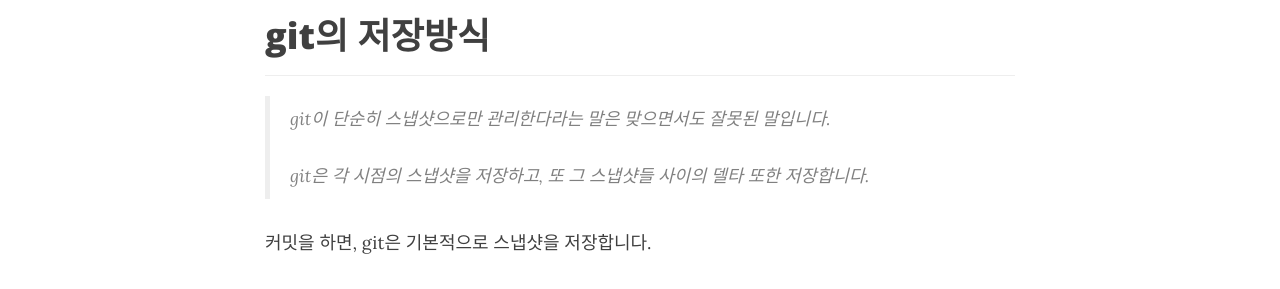
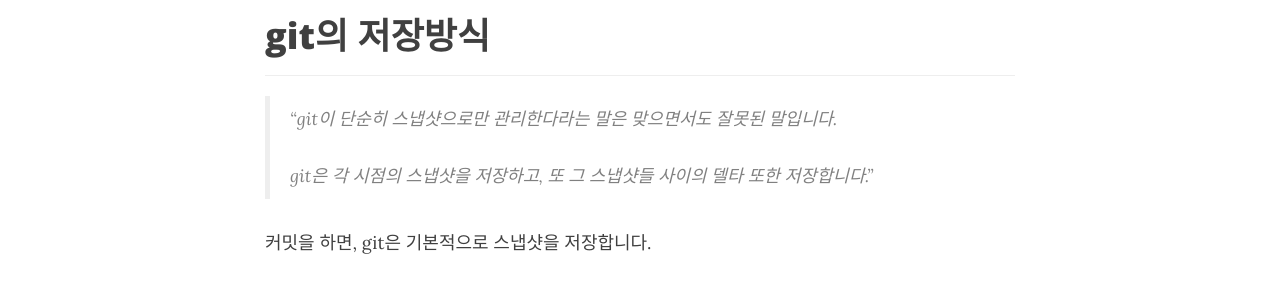
Before and after one commit to JUNWOO45/junwoo45.github.io.archived, a Jekyll site: the page built from _posts/2019-08-21-git이저장하는방식.md, in a window 1280 px wide and 900 px high, scrolled down 387 px. Shown: the part 153-442 px from the top of the window. Built offline with Jekyll 4.4.1, drawn with Linux system fonts in a browser that asks for light colours; nearby versions of some CDN libraries.

Commit message:
인용문에 쌍따옴표 추가

```diff
--- a/_posts/2019-08-21-git이저장하는방식.md
+++ b/_posts/2019-08-21-git이저장하는방식.md
@@ -19,9 +19,9 @@
 
 ---
 
-> git이 단순히 스냅샷으로만 관리한다라는 말은 맞으면서도 잘못된 말입니다.
+> "git이 단순히 스냅샷으로만 관리한다라는 말은 맞으면서도 잘못된 말입니다.
 >
-> git은 각 시점의 스냅샷을 저장하고, 또 그 스냅샷들 사이의 델타 또한 저장합니다.
+> git은 각 시점의 스냅샷을 저장하고, 또 그 스냅샷들 사이의 델타 또한 저장합니다."
 
 
 
```
